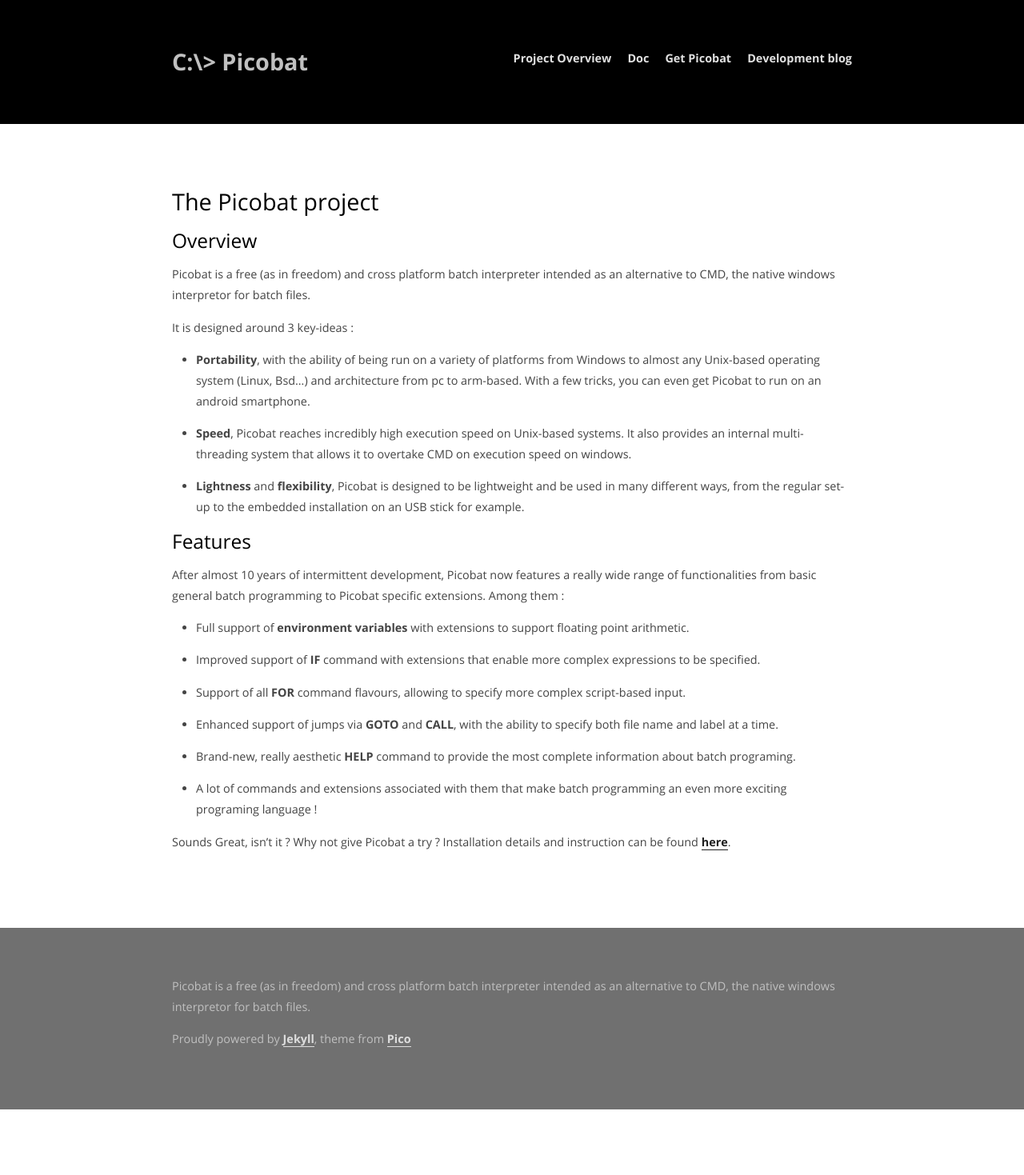
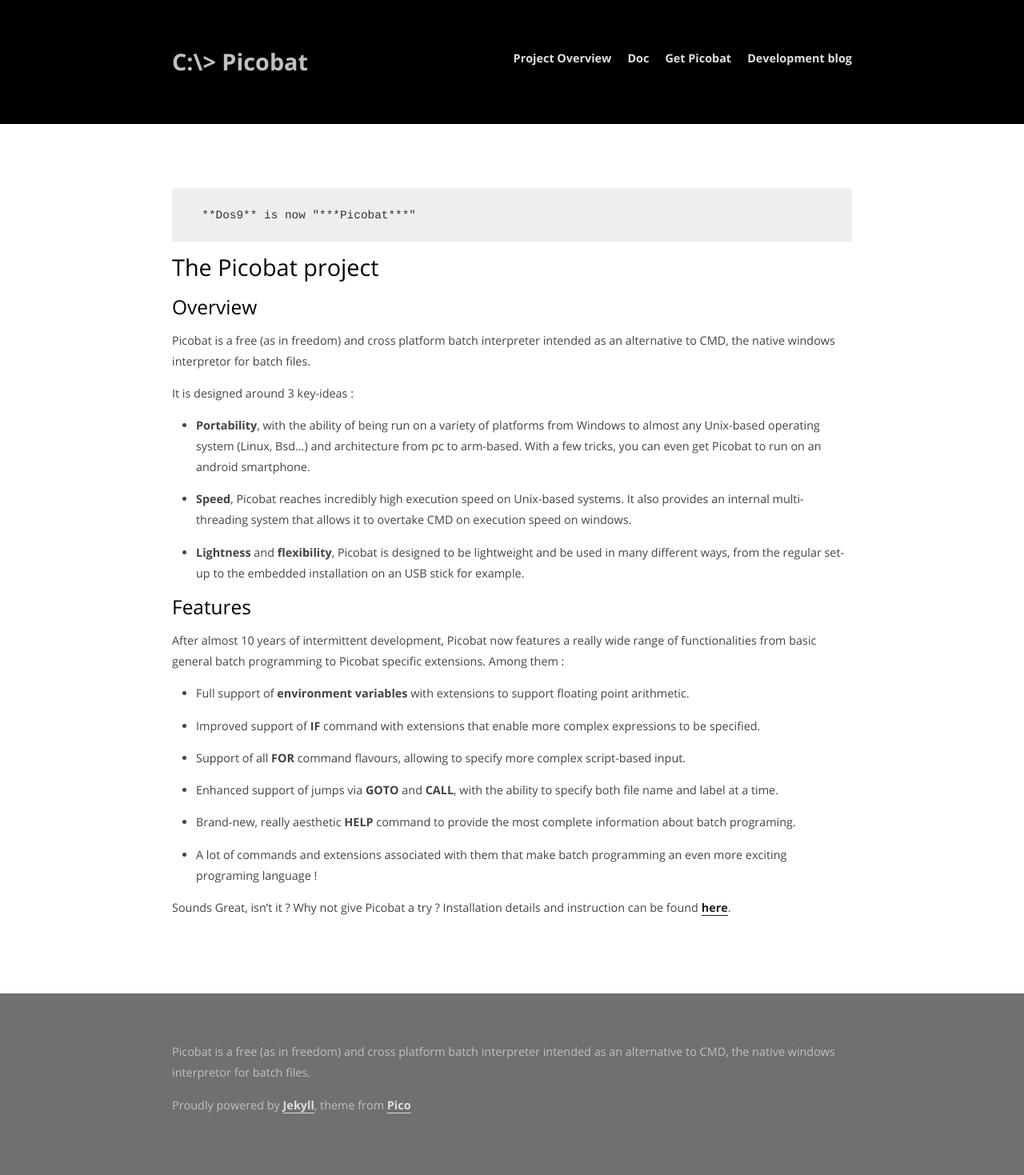
Before and after one commit to darkbatcher/picobat-www, a Jekyll site: the page built from index.md, in a window 1280 px wide. Shown: the whole page at 80% size. Built offline with Jekyll 4.4.1, drawn with Linux system fonts in a browser that asks for light colours; before the commit the page ends 1387 px from its top, so only the background shows below that.

Commit message:
Announced Renaming of Dos9

```diff
--- a/index.md
+++ b/index.md
@@ -3,6 +3,8 @@ title: Project Overview
 description: Picobat, a fast, simple cross-platform batch interpreter
 layout: default
 ---
+
+      **Dos9** is now "***Picobat***"
 
 # The Picobat project #
 
```
